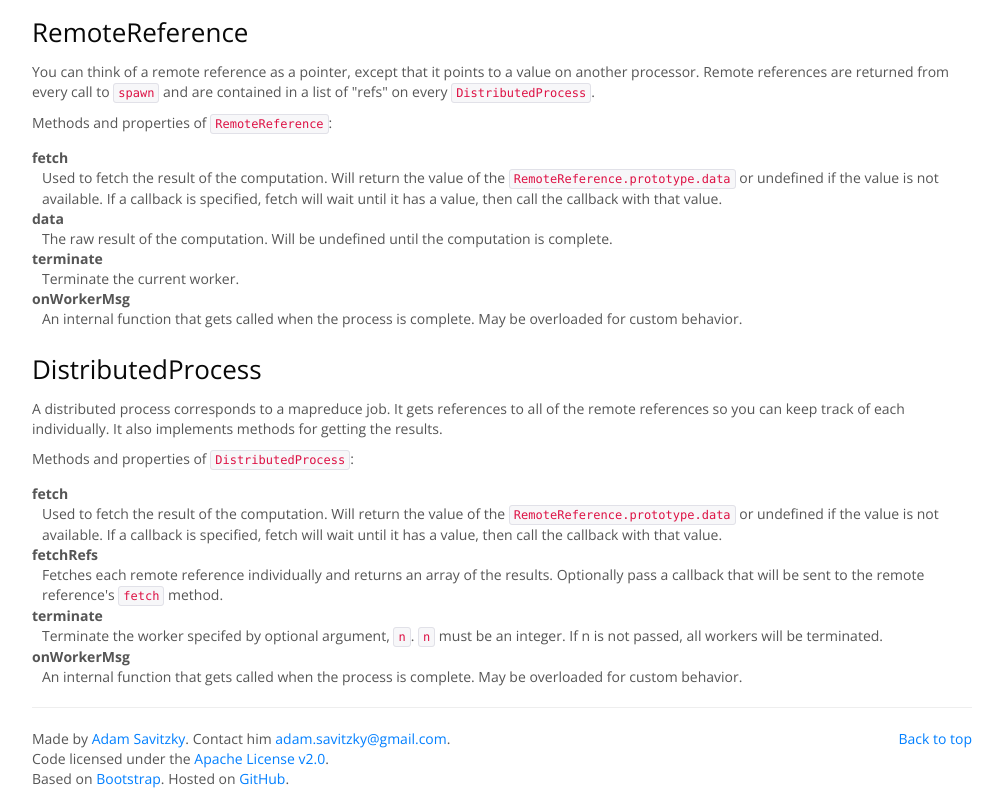
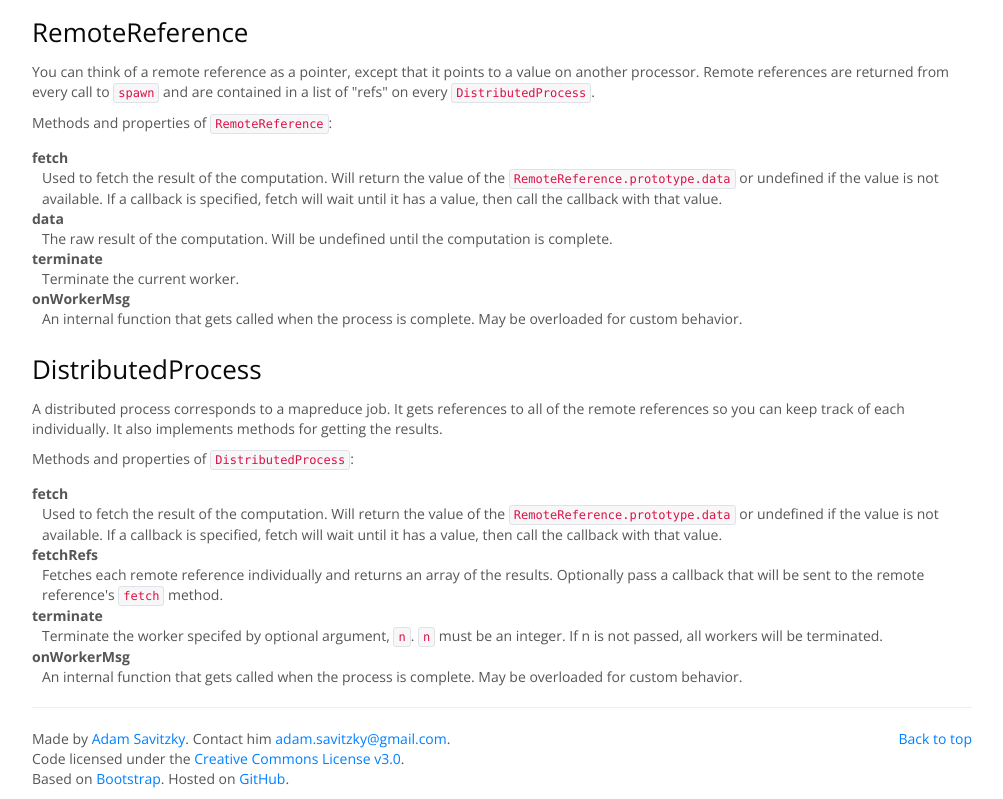
Before and after one commit to parallel-js/parallel.js, a plain HTML site: page index.html in a window 1280 px wide. Shown: the part 3075-3874 px from the top of the page, without its empty margins (138-1141 px from the left). Drawn offline with nearby package versions, Linux system fonts and the light colour scheme.

Commit message:
Add license

```diff
--- a/index.html
+++ b/index.html
@@ -206,7 +206,7 @@ d.fetch(yourCallback);
                 <p class="pull-right"><a href="#top">Back to top</a></p>
 
                 Made by <a target="_blank" href="http://adambom.github.com">Adam Savitzky</a>. Contact him <a href="mailto:adam.savitzky@gmail.com">adam.savitzky@gmail.com</a>.<br>
-                Code licensed under the <a target="_blank" href="http://www.apache.org/licenses/LICENSE-2.0">Apache License v2.0</a>.<br>
+                Code licensed under the <a target="_blank" href="http://creativecommons.org/licenses/by-sa/3.0/">Creative Commons License v3.0</a>.<br>
                 Based on <a target="_blank" href="http://twitter.github.com/bootstrap/">Bootstrap</a>. Hosted on <a target="_blank" href="http://pages.github.com/">GitHub</a>.<p></p>
             </footer>
         </div>
```
Also changed, not shown: 1 other file.
